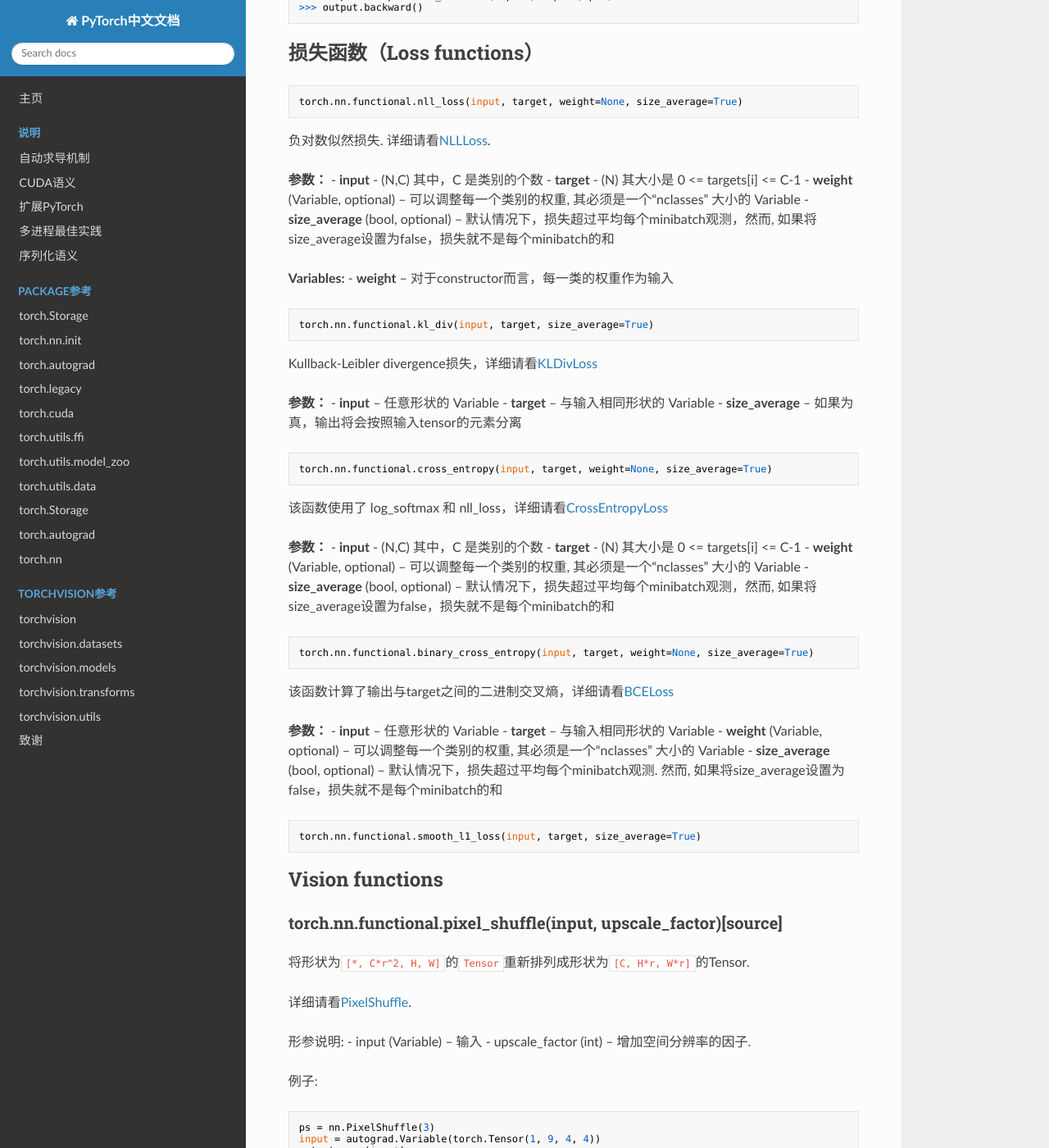
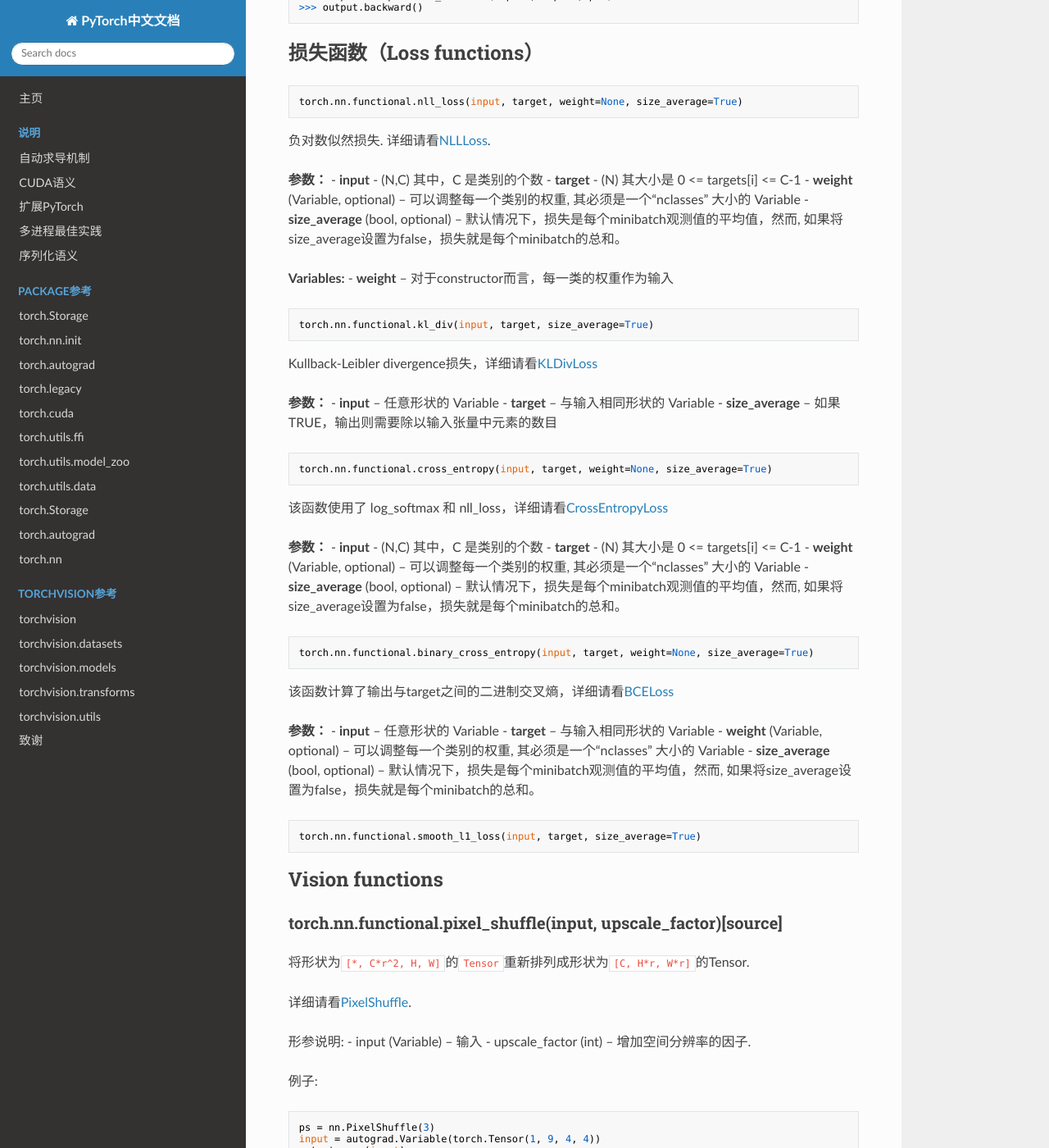
Before and after one commit to awfssv/pytorch-cn, an MkDocs documentation site: the page built from docs/package_references/functional.md, in a window 1280 px wide and 1400 px high, scrolled down 6190 px. Shown: the whole window at 82% size. Built offline with MkDocs 1.6.1, drawn with Linux system fonts in a browser that asks for light colours; nearby versions of some CDN libraries; old or Windows-style settings are respelled for this version of MkDocs.

Commit message:
Update functional.md

````diff
--- a/docs/package_references/functional.md
+++ b/docs/package_references/functional.md
@@ -351,7 +351,7 @@ torch.nn.functional.nll_loss(input, target, weight=None, size_average=True)
 - **input** - (N,C) 其中，C 是类别的个数
 - **target** - (N) 其大小是 0 <= targets[i] <= C-1
 - **weight** (Variable, optional) – 可以调整每一个类别的权重, 其必须是一个“nclasses” 大小的 Variable
-- **size_average** (bool, optional) – 默认情况下，损失超过平均每个minibatch观测，然而, 如果将size_average设置为false，损失就不是每个minibatch的和
+- **size_average** (bool, optional) – 默认情况下，损失是每个minibatch观测值的平均值，然而, 如果将size_average设置为false，损失就是每个minibatch的总和。
 
 **Variables:**
 - **weight** – 对于constructor而言，每一类的权重作为输入
@@ -364,7 +364,7 @@ Kullback-Leibler divergence损失，详细请看[KLDivLoss](...)
 **参数：**
 - **input** – 任意形状的 Variable
 - **target** – 与输入相同形状的 Variable
-- **size_average** – 如果为真，输出将会按照输入tensor的元素分离
+- **size_average** – 如果TRUE，输出则需要除以输入张量中元素的数目
 
 ```python
 torch.nn.functional.cross_entropy(input, target, weight=None, size_average=True)
@@ -375,7 +375,7 @@ torch.nn.functional.cross_entropy(input, target, weight=None, size_average=True)
 - **input** - (N,C) 其中，C 是类别的个数
 - **target** - (N) 其大小是 0 <= targets[i] <= C-1
 - **weight** (Variable, optional) – 可以调整每一个类别的权重, 其必须是一个“nclasses” 大小的 Variable
-- **size_average** (bool, optional) – 默认情况下，损失超过平均每个minibatch观测，然而, 如果将size_average设置为false，损失就不是每个minibatch的和
+- **size_average** (bool, optional) – 默认情况下，损失是每个minibatch观测值的平均值，然而, 如果将size_average设置为false，损失就是每个minibatch的总和。
 
 ```python
 torch.nn.functional.binary_cross_entropy(input, target, weight=None, size_average=True)
@@ -386,7 +386,7 @@ torch.nn.functional.binary_cross_entropy(input, target, weight=None, size_averag
 - **input** – 任意形状的 Variable
 - **target** – 与输入相同形状的 Variable
 - **weight** (Variable, optional) – 可以调整每一个类别的权重, 其必须是一个“nclasses” 大小的 Variable
-- **size_average** (bool, optional) – 默认情况下，损失超过平均每个minibatch观测. 然而, 如果将size_average设置为false，损失就不是每个minibatch的和
+- **size_average** (bool, optional) – 默认情况下，损失是每个minibatch观测值的平均值，然而, 如果将size_average设置为false，损失就是每个minibatch的总和。
 
 ```python
 torch.nn.functional.smooth_l1_loss(input, target, size_average=True)
````
